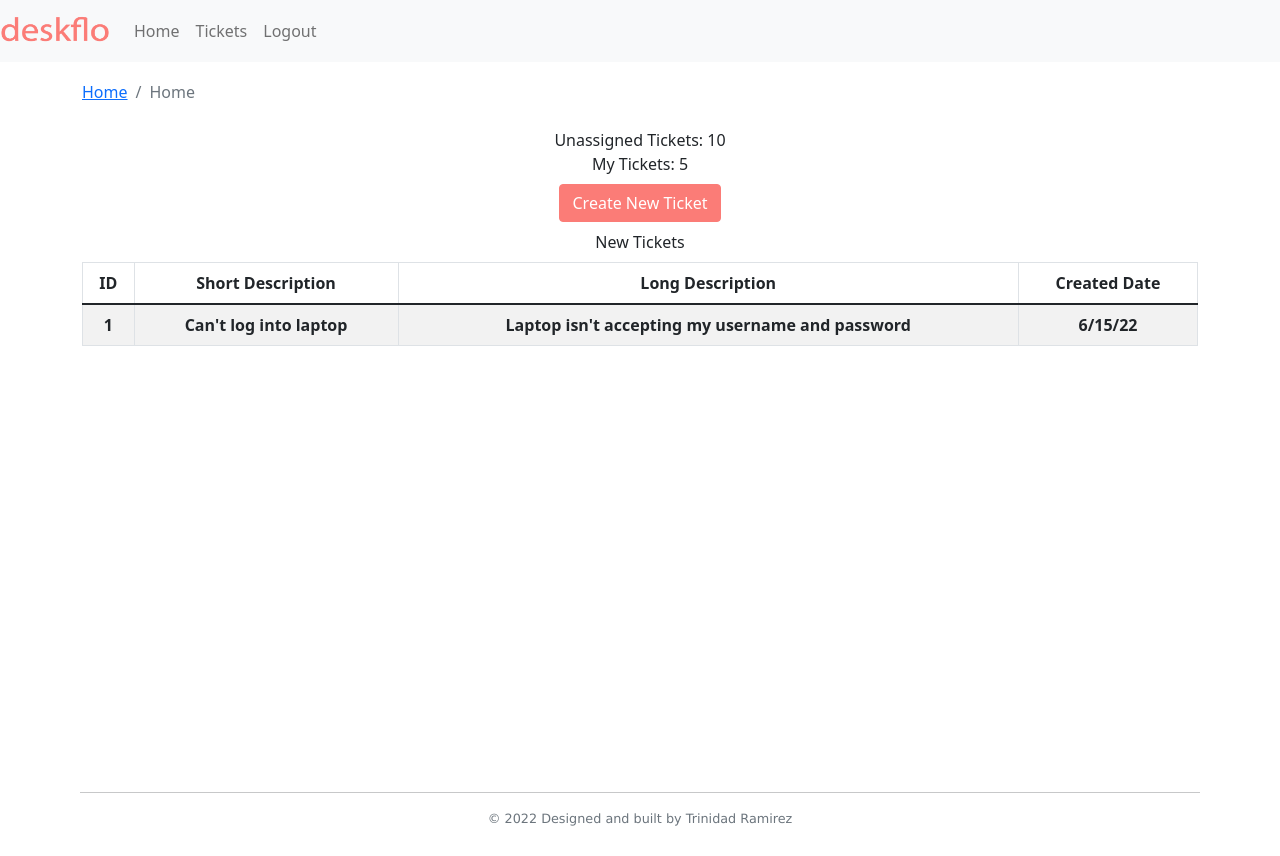
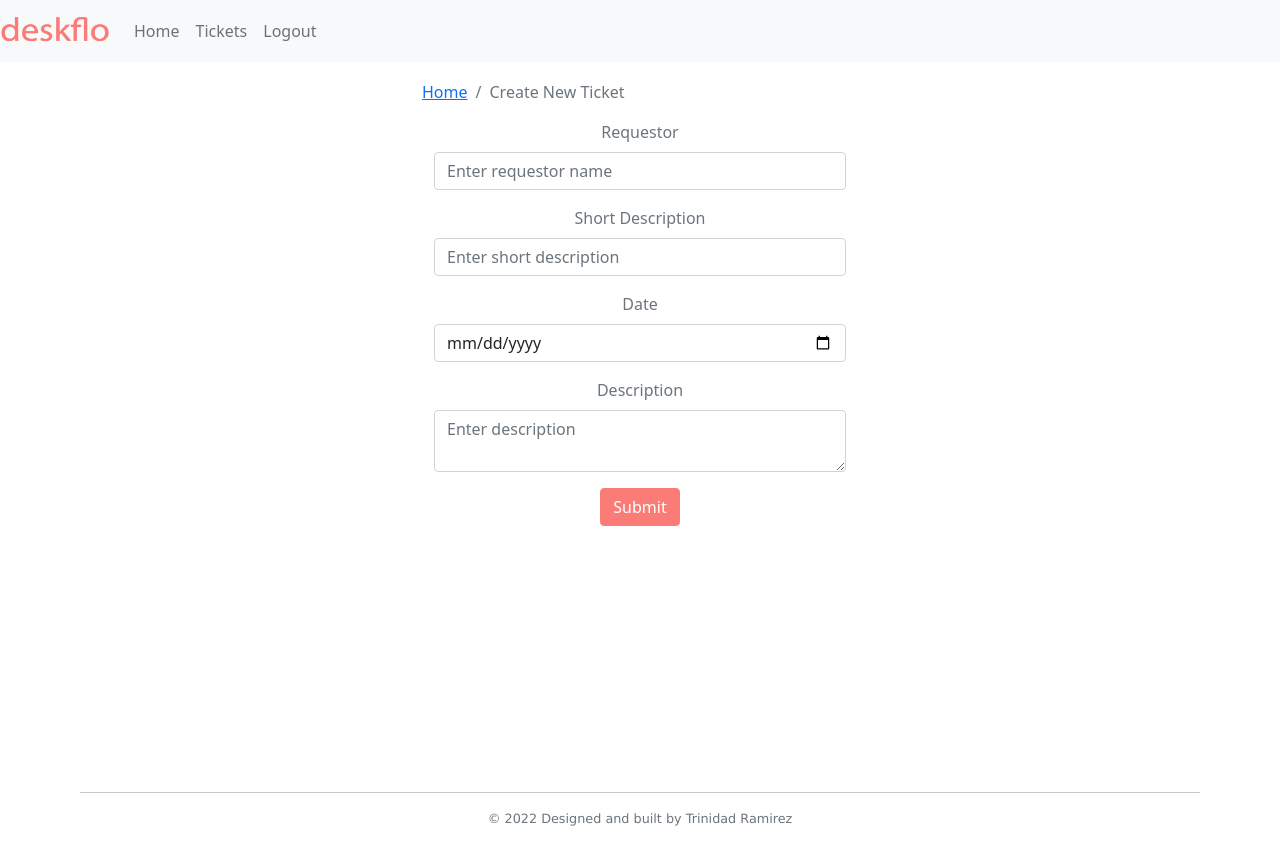
Before and after one commit to trinidadramirez/deskflo-frontend-portfolio, a React (Create React App) app: page / in a window 1280 px wide. Built offline with nearby package versions, Linux system fonts and the light colour scheme.

Commit message:
Add Create New Ticket page

```diff
--- a/src/App.css
+++ b/src/App.css
@@ -53,6 +53,9 @@ header {
 main {
   grid-area: main;
   min-height: 77vh;
+  max-width: 500px;
+  margin-left: auto;
+  margin-right: auto;
 }
 
 footer {
--- a/src/App.js
+++ b/src/App.js
@@ -3,13 +3,14 @@ import {Button} from "react-bootstrap";
 import {EntryPage} from "./pages/EntryPage";
 import { DefaultLayout } from './layouts/DefaultLayout';
 import { Home } from './pages/Home';
+import { CreateTicketPage } from "./pages/CreateTicketPage";
 
 function App() {
   return (
     <div className="App">
       {/*<EntryPage/>*/}
       <DefaultLayout>
-        <Home/>
+        <CreateTicketPage/>
       </DefaultLayout>
     </div>
   );
--- /dev/null
+++ b/src/components/CreateTicketForm.js
@@ -0,0 +1,67 @@
+import React from "react";
+import { Container, Form, Row, Button } from "react-bootstrap";
+import PropTypes from "prop-types";
+
+export const CreateTicketForm = ({ handleOnSubmit, handleOnChange, formData }) => {
+  return (
+    <Container>
+      <Form autoComplete="off" onSubmit={handleOnSubmit}>
+        <Form.Group className="mb-3" as={Row}>
+          <Form.Label className="text-secondary">Requestor</Form.Label>
+          <Form.Control
+            name="requestor"
+            value={formData.requestor}
+            onChange={handleOnChange}
+            placeholder="Enter requestor name"
+            required
+          />
+        </Form.Group>
+
+        <Form.Group className="mb-3" as={Row}>
+          <Form.Label className="text-secondary">Short Description</Form.Label>
+          <Form.Control
+            name="shortDescription"
+            value={formData.shortDescription}
+            maxLength="100"
+            placeholder="Enter short description"
+            onChange={handleOnChange}
+            required
+          />
+        </Form.Group>
+
+        <Form.Group className="mb-3" as={Row}>
+          <Form.Label className="text-secondary">Date</Form.Label>
+          <Form.Control
+            type="date"
+            name="date"
+            value={formData.date}
+            onChange={handleOnChange}
+            required
+          />
+        </Form.Group>
+
+        <Form.Group className="mb-3" as={Row}>
+          <Form.Label className="text-secondary">Description</Form.Label>
+          <Form.Control
+            as="textarea"
+            name="description"
+            value={formData.description}
+            onChange={handleOnChange}
+            placeholder="Enter description"
+            required
+          />
+        </Form.Group>
+
+        <Button className="mb-3 btn-primary" type="submit">
+          Submit
+        </Button>
+      </Form>
+    </Container>
+  );
+};
+
+CreateTicketForm.propTypes = {
+    handleOnSubmit: PropTypes.func.isRequired,
+    handleOnChange: PropTypes.func.isRequired,
+    formData: PropTypes.object.isRequired,
+};
--- a/src/components/LoginForm.js
+++ b/src/components/LoginForm.js
@@ -13,7 +13,7 @@ export const LoginForm = ({ handleOnChange, handleOnSubmit, changeForm, email, p
           <img src={logo} width="50%" alt="DeskFlo Logo" />
           <h1 className="text-secondary">Admin Login</h1>
           <hr />
-          <Form onSubmit={handleOnSubmit}>
+          <Form autocomplete="off" onSubmit={handleOnSubmit}>
             <Form.Group className="mb-3">
               <Form.Label className="text-secondary">Email Address</Form.Label>
               <Form.Control
--- a/src/pages/createTicketPage.js
+++ b/src/pages/createTicketPage.js
@@ -1,8 +1,49 @@
-import React from 'react'
-import {Container, Row, Col} from "react=bootstrap";
+import React, {useState} from 'react'
+import {Container, Row, Col} from "react-bootstrap";
+import { Bread } from "../components/Breadcrumb";
+import { CreateTicketForm } from '../components/CreateTicketForm';
 
-export const createTicketPage = () => {
+const initFormData = {
+    requestor: "",
+    shortDescription: "",
+    date: "",
+    longDescription: "",
+}
+export const CreateTicketPage = () => {
+    const [formData, setFormData] = useState(initFormData);
+
+    const handleOnChange = e => {
+        const {name, value} = e.target;
+        console.log(name, value);
+
+        setFormData({
+            ...formData,
+            [name]: value,
+        });
+    }
+
+    const handleOnSubmit = e => {
+        e.preventDefault();
+        console.log("Form submitted");
+    }
+
   return (
-    <div>createTicketPage</div>
+    <Container>
+        <Row>
+            <Col>
+                <Bread page="Create New Ticket"/>
+            </Col>
+        </Row>
+
+        <Row>
+            <Col>
+                <CreateTicketForm
+                    handleOnChange={handleOnChange}
+                    handleOnSubmit={handleOnSubmit}
+                    formData={formData}
+                />
+            </Col>
+        </Row>
+    </Container>
   )
 }
```
